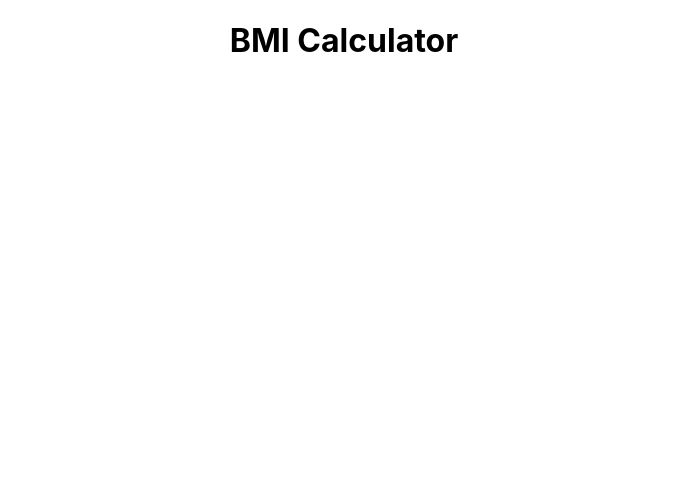
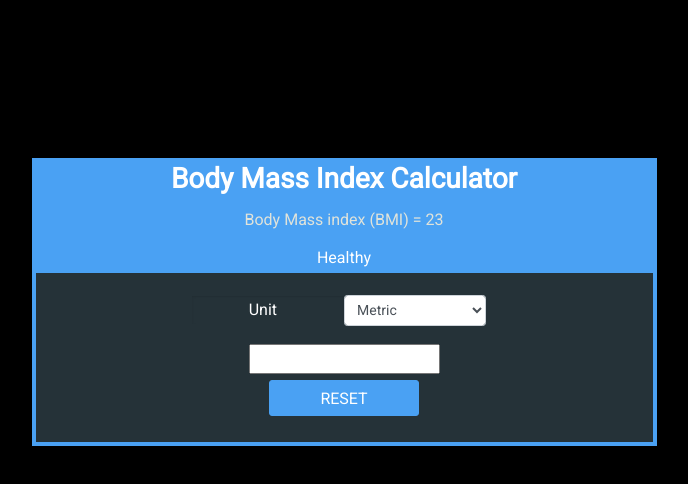
Before and after one commit to robertbenavidez/BMI-Calculator, a React (Create React App) app: page / in a window 1280 px wide. Shown: the top 484 px of the page, without its empty margins (296-984 px from the left). Built offline with nearby package versions, Linux system fonts and the light colour scheme.

Commit message:
bmi component with css styles

```diff
--- a/package.json
+++ b/package.json
@@ -6,6 +6,7 @@
     "@testing-library/jest-dom": "^4.2.4",
     "@testing-library/react": "^9.3.2",
     "@testing-library/user-event": "^7.1.2",
+    "bootstrap": "^4.5.0",
     "react": "^16.13.1",
     "react-dom": "^16.13.1",
     "react-scripts": "3.4.1"
--- a/src/App.css
+++ b/src/App.css
@@ -1,38 +1,180 @@
+@import url('https://fonts.googleapis.com/css?family=Roboto&display=swap');
+
+body {
+  background: #000000;
+  font-family: 'Roboto', sans-serif;
+}
+
 .App {
+  margin-top: 10%;
+}
+
+.calculator {
+  font-weight: 300;
+  background-color: #4aa1f3;
+  padding: 4px;
+  margin-top: 30px;
+  max-height: 490px;
+}
+
+h3 { color: #FFFFFF; font-weight: bold; text-align: center; }
+
+.bmi-result-container {
+  background-color: #253238;
+  padding: 20px 10px;
   text-align: center;
 }
 
-.App-logo {
-  height: 40vmin;
-  pointer-events: none;
+.bmi-result-weight {
+  display: block;
+  width: 100%;
+  padding: 4px 0;
+  text-transform: uppercase;
+  font-size: 18px;
+  font-weight: 400;
+  color: #E0E3DA;
 }
 
-@media (prefers-reduced-motion: no-preference) {
-  .App-logo {
-    animation: App-logo-spin infinite 20s linear;
-  }
+.bmi-result-number {
+  display: block;
+  width: 100%;
+  font-size: 16px;
+  padding: 4px 0;
+  color: #E0E3DA;
 }
 
-.App-header {
-  background-color: #282c34;
-  min-height: 100vh;
-  display: flex;
-  flex-direction: column;
-  align-items: center;
-  justify-content: center;
-  font-size: calc(10px + 2vmin);
+.bmi-result {
+  width: 100%;
+  height: 69px;
+  text-align: center;
+  font-weight: 400;
+}
+
+.bmi-inputs {
+  background-color: #253238;
+  padding: 20px 4px;
+  box-sizing: border-box;
+  width: 100%;
+  position: relative;
+  text-align: center;
+}
+
+.bmi-style {
+  margin-top: 4px;
+  color: white;
+  background: red;
+  width: auto;
+}
+
+.range-container {
+  display: inline-block;
+  padding: 0;
+}
+
+button,
+button:focus,
+button:active{
+border:1px solid white;
+background: none;
+outline:none;
+}
+
+input:focus,
+input:active{
+outline: none;
+}
+
+.label {
+  width: 25%;
+  display: inline-block;
+  line-height: 24px;
+  padding: 2px 10px 2px 0;
+  font-weight: 300;
+  background: none;
+  text-align: right;
+  border: 1px solid #CCCCCC;
+  box-shadow: inset 0 1px 2px rgba(0, 0, 0, 0.1);
   color: white;
 }
 
-.App-link {
-  color: #61dafb;
+.input-groups {
+  width: 100%;
+  margin-bottom: 20px;
 }
 
-@keyframes App-logo-spin {
-  from {
-    transform: rotate(0deg);
-  }
-  to {
-    transform: rotate(360deg);
-  }
+.input-fields {
+  width: 100%;
 }
+
+.button {
+  position: relative;
+  min-width: 88px;
+  width: 150px;
+  margin: 6px auto;
+  border-radius: 3px;
+  color: #FFFFFF;
+  background-color: #4aa1f3;
+  text-transform: uppercase;
+  font-weight: 500;
+  transition: all .2s ease-in-out;
+  height: 36px;
+  padding: 0 26px;
+  border: none;
+  text-align: center;
+  white-space: nowrap;
+  overflow: hidden;
+  line-height: 36px;
+}
+
+.button,
+.button:focus,
+.button:active{
+border:1px solid #4aa1f3;
+background: #4aa1f3;
+outline: none;
+}
+
+.unit {
+  width: 25%;
+  display: inline-block;
+  line-height: 24px;
+  padding: 2px 10px 2px 0;
+  color: white;
+}
+
+.label-unit {
+  width: 25%;
+  display: inline-block;
+  line-height: 24px;
+  padding: 2px 10px 2px 0;
+  margin-bottom: 20px;
+  font-weight: 300;
+  background: none;
+  box-shadow: inset 0 1px 2px rgba(0, 0, 0, 0.1);
+  color: white;
+}
+
+.bmi-category {
+  color: white;
+  margin-top: 10px;
+}
+
+select {
+  outline: none;
+}
+
+.underweight {
+  color: #FED88B;
+}
+
+.normal {
+  color: #80ff80;
+}
+
+.overweight {
+  color: #FF7F50;
+}
+
+.obese {
+  color: #FF5411;
+}
--- a/src/App.js
+++ b/src/App.js
@@ -1,11 +1,15 @@
 import React from 'react';
-
 import './App.css';
+import BMI from './components/BMI';
 
 function App() {
   return (
     <div className="App">
-      <h1>BMI Calculator</h1>
+      <div className='row justify-content-center'>
+        <div className='col-lg-6 col-lg-offset-3'>
+        <BMI />
+        </div>
+      </div>
     </div>
   );
 }
--- /dev/null
+++ b/src/components/BMI.js
@@ -0,0 +1,24 @@
+import React from 'react'
+import BMICalculator from './BMICalculator'
+
+const BMI = () => {
+    return (
+        <>
+            <div className="calculator">
+                <h3>Body Mass Index Calculator</h3>
+                <div className='bmi-result'>
+                    <div className='bmi-result-number'>
+                        Body Mass index (BMI) = 23
+                    </div>
+                    <div className={`bmi-category`}>
+                        Healthy
+                    </div>
+
+                </div>
+                <BMICalculator />
+            </div>
+        </>
+    )
+}
+
+export default BMI;
--- /dev/null
+++ b/src/components/BMICalculator.js
@@ -0,0 +1,31 @@
+import React from 'react'
+
+const BMICalculator = () => {
+    return (
+        <>
+        <div className='bmi-inputs'>
+            <div className='input-fields'>
+                <div>
+                    <span className='label-unit'>Unit</span>
+                    <div className='unit'>
+                        <select
+                            name='unit'
+                            value=''
+                            className='form-control form-control-sm'
+                        >
+                            <option value='Metric'>Metric</option>
+                            <option value='Imperial'>Imperial</option>
+                        </select>
+                    </div>
+                </div>
+                <input type='text' />
+            </div>
+            <button className='button' type='submit'>
+                Reset
+            </button>
+        </div>
+        </>
+    )
+}
+
+export default BMICalculator
--- a/src/index.js
+++ b/src/index.js
@@ -1,4 +1,5 @@
 import React from 'react';
+import 'bootstrap/dist/css/bootstrap.min.css';
 import ReactDOM from 'react-dom';
 import './index.css';
 import App from './App';
```
Also changed, not shown: 1 other file (tests, documents, lock files or other folders).
